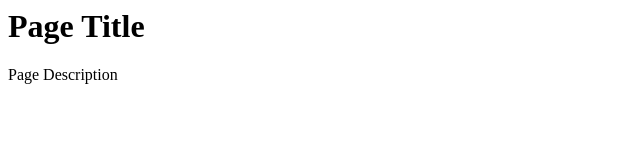
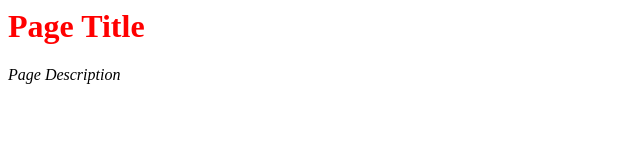
Before and after one commit to Rafiyatasnim/Learning-WT-summer--24-25, a plain HTML site: page index.html in a window 1280 px wide. Shown: the whole page, without its empty margins (0-640 px from the left). Drawn offline with Linux system fonts and the light colour scheme.

Commit message:
created style.css and linked it to index.html

```diff
--- a/index.html
+++ b/index.html
@@ -1,5 +1,6 @@
 <html>
     <head>
+        <link rel="stylesheet" type="text/css" href="style.css">
         <title>Home Page</title>
     </head>
     <body>
--- /dev/null
+++ b/style.css
@@ -0,0 +1,6 @@
+h1 {
+    color: red;
+}
+p{
+    font-style: italic;
+}
```
